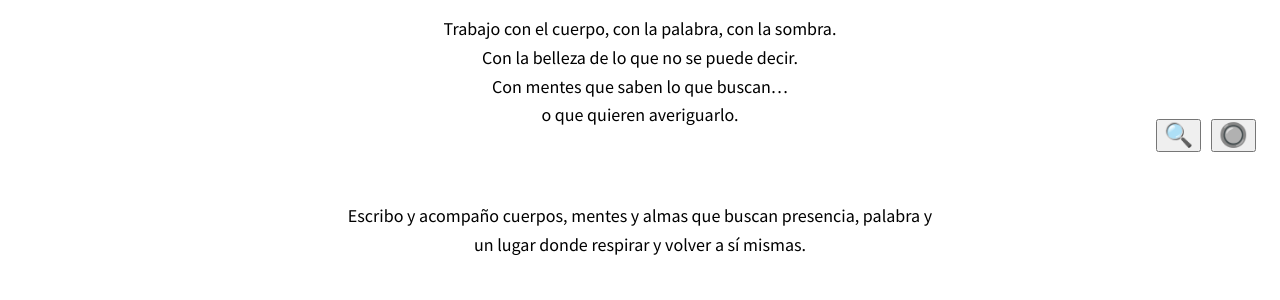
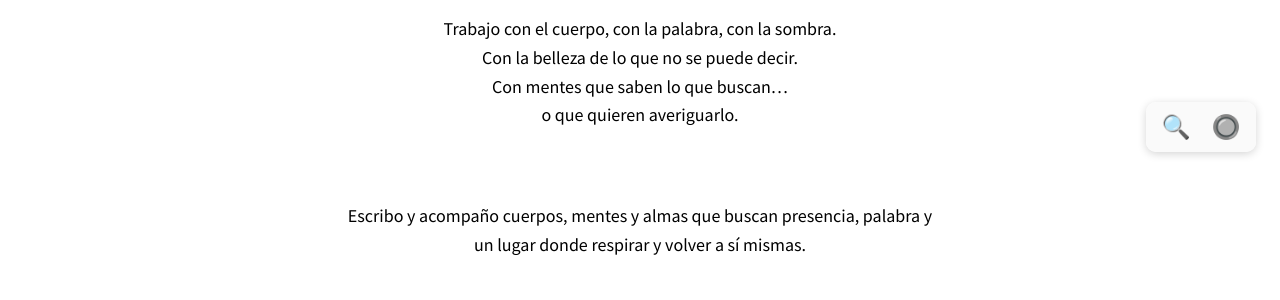
Before and after one commit to KajiiNarumi/iasuarezv, a Jekyll site: the page built from index.html, in a window 1280 px wide. Shown: the part 724-1024 px from the top of the page. Built offline with Jekyll 4.4.1, drawn with Linux system fonts in a browser that asks for light colours; nearby versions of some CDN libraries; the list of posts is cut into pages by our own code.

Commit message:
Update main.scss

```diff
--- a/assets/css/main.scss
+++ b/assets/css/main.scss
@@ -60,3 +60,49 @@ body.dark-mode blockquote {
   border-bottom: 1px solid #e0e0e0;
   margin-bottom: 0.5em;
 }
+
+
+
+// botones bonitos
+
+#utility-widget {
+  position: fixed;
+  right: 24px;
+  bottom: 24px;
+  background: rgba(30, 30, 30, 0.88);
+  border-radius: 10px;
+  box-shadow: 0 2px 8px rgba(0,0,0,.17);
+  padding: 7px 12px;
+  z-index: 9999;
+  display: flex;
+  gap: 8px;
+  align-items: center;
+  color: #fff;
+  font-family: inherit;
+}
+
+body:not(.dark-mode) #utility-widget {
+  background: rgba(250,250,250,0.92);
+  color: #222;
+}
+
+#utility-widget button {
+  background: transparent;
+  border: none;
+  color: inherit;
+  border-radius: 50%;
+  width: 36px;
+  height: 36px;
+  font-size: 1.3em;
+  display: flex;
+  align-items: center;
+  justify-content: center;
+  transition: background 0.15s;
+  cursor: pointer;
+}
+
+#utility-widget button:hover,
+#utility-widget button:focus {
+  background: rgba(120,120,120,0.16);
+  outline: none;
+}
```
